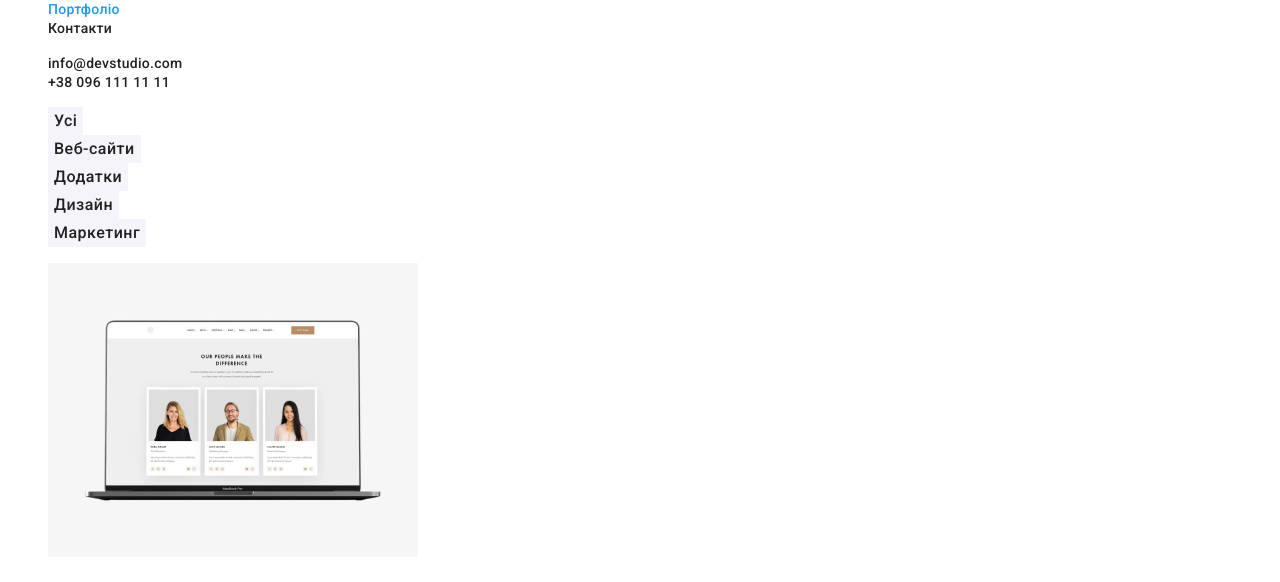
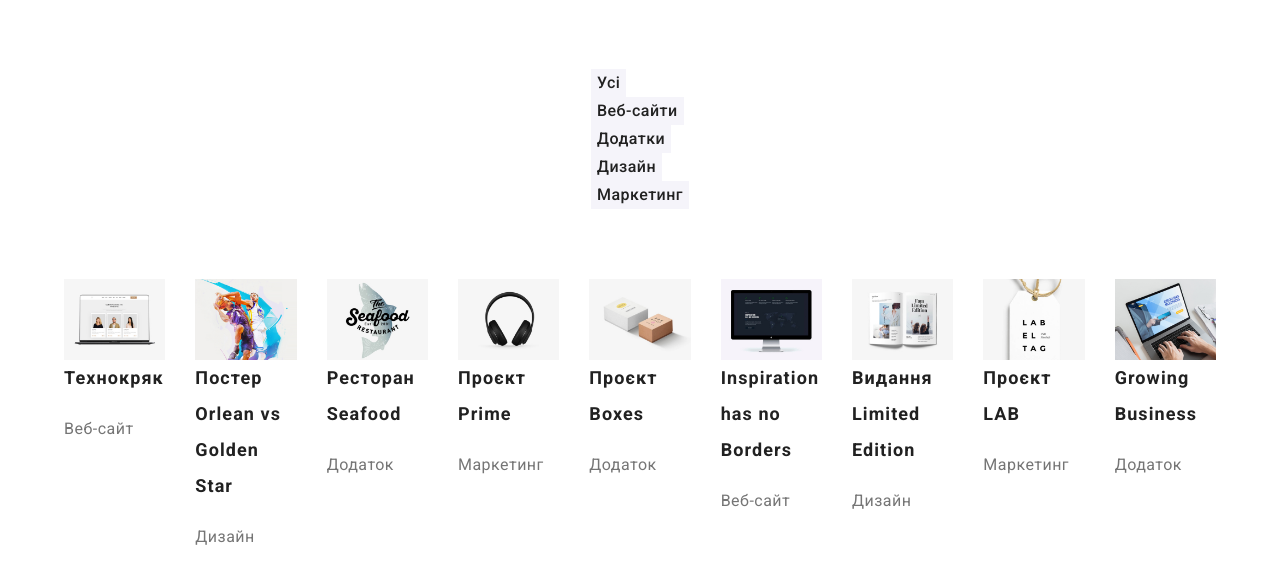
Before and after one commit to ssmazay/goit-markup-hw-03, a plain HTML site: page portfolio.html in a window 1280 px wide. Shown: the part 75-657 px from the top of the page. Drawn offline with nearby package versions, Linux system fonts and the light colour scheme.

Commit message:
Unfinished work

```diff
--- a/css/styles.css
+++ b/css/styles.css
@@ -20,45 +20,104 @@
   /* Others */
 }
 
+/* * *::before,
+*::after {
+  box-sizing: border-box;
+} */
+
+/* outline: 1px solid red; */
+
 .page {
   font-family: var(--main-font);
   background-color: var(--main-bg-cl);
   color: var(--main-txt-cl);
 }
 
+/* Reset */
+h1,
+h2,
+h3,
+h4,
+h5,
+h6,
+p {
+  margin-top: 0;
+}
+
+img {
+  display: block;
+  max-width: 100%;
+  height: auto;
+}
+
+section {
+  padding-top: 64px;
+}
+
+nav {
+  display: flex;
+}
+
 .list {
   list-style: none;
+  margin: 0;
+  padding: 0;
+}
+
+.container {
+  width: 1200px;
+  padding-left: 15;
+  padding-right: 15;
+  margin-left: auto;
+  margin-right: auto;
+
+  /* outline: 2px solid red; */
 }
 
 /* Header */
 
-/* .header { */
+.header-container {
+  display: flex;
+}
 
 .logo {
+  margin-right: 93px;
   color: #000000;
   font-family: var(--secondary-font);
   font-weight: 700;
   font-size: 26px;
   line-height: calc(31 / 26);
   text-decoration: none;
+  padding-top: 24px;
+  padding-bottom: 25px;
 }
 .accent {
   color: var(--link-txt-cl);
 }
 .nav {
+  margin-right: auto;
 }
+
+.header-list {
+  display: flex;
+  gap: 50px;
+}
+
 .header-list .header-link.current {
   color: var(--link-txt-cl);
 }
 /* .header-item  */
 
 .header-link {
+  display: block;
   color: inherit;
   text-decoration: none;
   font-weight: 500;
   font-size: 14px;
   line-height: calc(16 / 14);
   letter-spacing: 0.02em;
+  padding-top: 32px;
+  padding-bottom: 32px;
 }
 .header-link:hover,
 .header-link:focus {
@@ -68,21 +127,40 @@
   color: var(--secondary-txt-cl);
 }
 
+.mail-to {
+  margin-right: 50px;
+}
+
 /* Studio */
 
 .section-hero {
   background-color: var(--hero-bg-cl);
   color: var(--white-txt-cl);
+
+  width: 1600px;
+  height: 600px;
+  left: 0px;
+  top: 80px;
 }
 .hero-title {
+  display: block;
+  margin-left: auto;
+  margin-right: auto;
+
+  padding-bottom: 30px;
   font-weight: 900;
   font-size: 44px;
   line-height: calc(60 / 44);
   text-align: center;
   letter-spacing: 0.06em;
   text-transform: uppercase;
+  width: 696px;
+  height: 120px;
 }
 .hero-btn {
+  display: block;
+  margin-left: auto;
+  margin-right: auto;
   font-family: inherit;
   color: var(--white-txt-cl);
   background-color: var(--link-txt-cl);
@@ -100,9 +178,14 @@
   color: #188ce8;
 }
 
-/* .section-features  */
+.section-features {
+  padding-top: 94;
+  padding-bottom: 94;
+}
 
-/* .features-list  */
+.features-list {
+  display: flex;
+}
 
 /* .features-item  */
 
@@ -121,7 +204,10 @@
   letter-spacing: 0.03em;
 }
 
-/* .section-work  */
+.section-work {
+  padding-top: 94;
+  padding-bottom: 94;
+}
 
 .work-title {
   font-weight: 700;
@@ -129,8 +215,12 @@
   line-height: calc(42 / 36);
   text-align: center;
   letter-spacing: 0.03em;
+  padding-bottom: 50px;
 }
-/* .work-list  */
+.work-list {
+  display: flex;
+  gap: 30px;
+}
 
 /* .work-item  */
 
@@ -140,7 +230,14 @@
 
 .section-team {
   background-color: var(--secondary-bg-cl);
+  padding-top: 94px;
 }
+
+.team-container {
+  display: flex;
+  gap: 30px;
+}
+
 .team-title {
   font-weight: 700;
   font-size: 36px;
@@ -148,7 +245,10 @@
   text-align: center;
   letter-spacing: 0.03em;
 }
-/* .team-list { */
+
+.team-list {
+  display: flex;
+}
 
 .team-item {
   background-color: var(--main-bg-cl);
@@ -214,6 +314,12 @@
 
 /* .fiters-item  */
 
+.filters {
+  display: flex;
+  justify-content: center;
+  margin-bottom: 50px;
+}
+
 .filters-btn {
   font-family: inherit;
   color: inherit;
@@ -231,7 +337,14 @@
   color: var(--white-txt-cl);
   background-color: var(--link-txt-cl);
 }
-/* .project-list */
+.project-list {
+  display: flex;
+  gap: 30px;
+}
+
+.project-cards {
+  padding: 20px 24px;
+}
 
 /* .project-item */
 
--- a/index.html
+++ b/index.html
@@ -11,11 +11,17 @@
   <link rel="preconnect" href="https://fonts.gstatic.com" crossorigin>
   <link href="https://fonts.googleapis.com/css2?family=Raleway:wght@700&family=Roboto:wght@400;500;700;900&display=swap"
     rel="stylesheet">
+  <!-- Modern normalize -->
+  <link rel="stylesheet" href="https://cdnjs.cloudflare.com/ajax/libs/modern-normalize/1.1.0/modern-normalize.min.css"
+    integrity="sha512-wpPYUAdjBVSE4KJnH1VR1HeZfpl1ub8YT/NKx4PuQ5NmX2tKuGu6U/JRp5y+Y8XG2tV+wKQpNHVUX03MfMFn9Q=="
+    crossorigin="anonymous" referrerpolicy="no-referrer" />
+
   <link rel="stylesheet" href="./css/styles.css">
 </head>
 
 <body class="page">
   <header class="header">
+    <div class="container header-container">
       <a class="logo" lang="en" href="./index.html"><span class="accent">Web</span>Studio</a>
       <nav class="nav">
         <ul class="header-list list">
@@ -30,23 +36,29 @@
           </li>
         </ul>
       </nav>
+      <div class="header-link-block">
         <ul class="header-list list">
           <li class="header-item">
-        <a class="header-link link-to" href="mailto:info@devstudio.com">info@devstudio.com</a>
+            <a class="header-link link-to mail-to" href="mailto:info@devstudio.com">info@devstudio.com</a>
           </li>
           <li class="header-item">
             <a class="header-link link-to" href="tel:+380961111111">+38 096 111 11 11</a>
           </li>
         </ul>
+      </div>
+    </div>
   </header>
   <main>
     <!-- Герой -->
     <section class="section-hero">
+      <div class="container">
         <h1 class="hero-title">Ефективні рішення для вашого бізнесу</h1>
         <button class="hero-btn" type="button">Замовити послугу</button>
+      </div>
     </section>
     <!-- Особливості -->
     <section class="section-features">
+      <div class="container">
         <h2 hidden>Особливості</h2>
         <ul class="features-list list">
           <li class="features-item">
@@ -77,15 +89,17 @@
             </p>
           </li>
         </ul>
+      </div>
     </section>
     <!-- Чим займаємось -->
     <section class="section-work">
+      <div class="container ">
         <h2 class="work-title">Чим ми займаємося</h2>
         <ul class="work-list list">
           <li class="work-item">
             <a class="work-link" href="">
-            <img class="work-img" src="./images/section3/box1.jpeg" alt="Розробка програмного забезпечення" width="370"
-              height="300" />
+              <img class="work-img" src="./images/section3/box1.jpeg" alt="Розробка програмного забезпечення"
+                width="370" height="300" />
             </a>
           </li>
           <li class="work-item">
@@ -101,40 +115,52 @@
             </a>
           </li>
         </ul>
+      </div>
     </section>
     <!-- Наша команда -->
     <section class="section-team">
+      <div class="container team-container">
         <h2 class="team-title">Наша команда</h2>
         <ul class="team-list list">
           <li class="team-item">
             <img class="team-img" src="./images/section4/img.jpeg" alt="Ігор Демʼяненко" width="270" height="260" />
+            <div class="team-worker">
               <h3 class="team-name">Ігор Дем'яненко</h3>
               <p class="team-profession" lang="en">Product Designer</p>
+            </div>
           </li>
           <li class="team-item">
             <img class="team-img" src="./images/section4/img2.jpeg" alt="Ольга Рєпіна" width="270" height="260" />
+            <div class="team-worker">
               <h3 class="team-name">Ольга Рєпіна</h3>
               <p class="team-profession" lang="en">Frontend Developer</p>
+            </div>
           </li>
           <li class="team-item">
             <img class="team-img" src="./images/section4/img3.jpeg" alt="Микола Тарасов" width="270" height="260" />
+            <div class="team-worker">
               <h3 class="team-name">Микола Тарасов</h3>
               <p class="team-profession" lang="en">Marketing</p>
+            </div>
           </li>
           <li class="team-item">
             <img class="team-img" src="./images/section4/img4.jpeg" alt="Михайло Єрмаков" width="270" height="260" />
+            <div class="team-worker">
               <h3 class="team-name">Михайло Єрмаков</h3>
               <p class="team-profession" lang="en">UI Designer</p>
+            </div>
           </li>
         </ul>
+      </div>
     </section>
   </main>
   <footer class="footer">
-    <a class="footer-logo" lang="en" href=""><span class="accent">Web</span>Studio</a>
+    <div class="container"><a class="footer-logo" lang="en" href=""><span class="accent">Web</span>Studio</a>
       <address class="footer-adress">
         <ul class="footer-list list">
           <li class="footer-item">
-          <a class="footer-link" href="https://goo.gl/maps/zwRMYUGouhkKtX1Y8" target="_blank" rel="noopener noreferrer">
+            <a class="footer-link" href="https://goo.gl/maps/zwRMYUGouhkKtX1Y8" target="_blank"
+              rel="noopener noreferrer">
               м. Київ, пр-т Лесі Українки, 26
             </a>
           </li>
@@ -146,6 +172,7 @@
           </li>
         </ul>
       </address>
+    </div>
   </footer>
 </body>
 
--- a/portfolio.html
+++ b/portfolio.html
@@ -7,16 +7,22 @@
     <meta name="viewport" content="width=device-width, initial-scale=1.0" />
     <title>Web studio</title>
     <!-- Fonts -->
-    <link rel="preconnect" href="https://fonts.googleapis.com">
-    <link rel="preconnect" href="https://fonts.gstatic.com" crossorigin>
+    <link rel="preconnect" href="https://fonts.googleapis.com" />
+    <link rel="preconnect" href="https://fonts.gstatic.com" crossorigin />
     <link
         href="https://fonts.googleapis.com/css2?family=Raleway:wght@700&family=Roboto:wght@400;500;700;900&display=swap"
-        rel="stylesheet">
-    <link rel="stylesheet" href="./css/styles.css">
+        rel="stylesheet" />
+    <!-- Modern normalize -->
+    <link rel="stylesheet" href="https://cdnjs.cloudflare.com/ajax/libs/modern-normalize/1.1.0/modern-normalize.min.css"
+        integrity="sha512-wpPYUAdjBVSE4KJnH1VR1HeZfpl1ub8YT/NKx4PuQ5NmX2tKuGu6U/JRp5y+Y8XG2tV+wKQpNHVUX03MfMFn9Q=="
+        crossorigin="anonymous" referrerpolicy="no-referrer" />
+
+    <link rel="stylesheet" href="./css/styles.css" />
 </head>
 
 <body class="page">
     <header class="header">
+        <div class="container header-container">
             <a class="logo" lang="en" href="./index.html"><span class="accent">Web</span>Studio</a>
             <nav class="nav">
                 <ul class="header-list list">
@@ -31,81 +37,113 @@
                     </li>
                 </ul>
             </nav>
+            <div class="header-link-block">
                 <ul class="header-list list">
                     <li class="header-item">
-                <a class="header-link" href="mailto:info@devstudio.com">info@devstudio.com</a>
+                        <a class="header-link link-to mail-to" href="mailto:info@devstudio.com">info@devstudio.com</a>
                     </li>
                     <li class="header-item">
-                <a class="header-link" href="tel:+380961111111">+38 096 111 11 11</a>
+                        <a class="header-link link-to" href="tel:+380961111111">+38 096 111 11 11</a>
                     </li>
                 </ul>
+            </div>
+        </div>
     </header>
     <main>
         <!-- Проекти -->
         <section class="projects">
+            <div class="container">
+                <div class="filters">
                     <h1 hidden>Проекти</h1>
                     <ul class="filters-list list">
-                <li class="fiters-item"><button class="filters-btn" type="button">Усі</button></li>
-                <li class="fiters-item"><button class="filters-btn" type="button">Веб-сайти</button></li>
-                <li class="fiters-item"><button class="filters-btn" type="button">Додатки</button></li>
-                <li class="fiters-item"><button class="filters-btn" type="button">Дизайн</button></li>
-                <li class="fiters-item"><button class="filters-btn" type="button">Маркетинг</button></li>
+                        <li class="fiters-item">
+                            <button class="filters-btn" type="button">Усі</button>
+                        </li>
+                        <li class="fiters-item">
+                            <button class="filters-btn" type="button">Веб-сайти</button>
+                        </li>
+                        <li class="fiters-item">
+                            <button class="filters-btn" type="button">Додатки</button>
+                        </li>
+                        <li class="fiters-item">
+                            <button class="filters-btn" type="button">Дизайн</button>
+                        </li>
+                        <li class="fiters-item">
+                            <button class="filters-btn" type="button">Маркетинг</button>
+                        </li>
                     </ul>
+                </div>
+                <div class="project-cards">
                     <ul class="project-list list">
                         <li class="project-item">
-                    <img class="project-img" src="./images/portfolio/img1.jpeg" alt="Розкритий ноутбук" width="370">
+                            <img class="project-img" src="./images/portfolio/img1.jpeg" alt="Розкритий ноутбук"
+                                width="370" />
                             <h3 class="project-name">Технокряк</h3>
                             <p class="project-filters">Веб-сайт</p>
                         </li>
                         <li class="project-item">
-                    <img class="project-img" src="./images/portfolio/img2.jpeg" alt="Грають в баскетбол" width="370">
-                    <h3 class="project-name">Постер <span lang="en">Orlean vs Golden Star</span> </h3>
+                            <img class="project-img" src="./images/portfolio/img2.jpeg" alt="Грають в баскетбол"
+                                width="370" />
+                            <h3 class="project-name">
+                                Постер <span lang="en">Orlean vs Golden Star</span>
+                            </h3>
                             <p class="project-filters">Дизайн</p>
                         </li>
                         <li class="project-item">
-                    <img class="project-img" src="./images/portfolio/img3.jpeg" alt="Логотип ресторану" width="370">
-                    <h3 class="project-name">Ресторан <span lang="en">Seafood</span></h3>
+                            <img class="project-img" src="./images/portfolio/img3.jpeg" alt="Логотип ресторану"
+                                width="370" />
+                            <h3 class="project-name">
+                                Ресторан <span lang="en">Seafood</span>
+                            </h3>
                             <p class="project-filters">Додаток</p>
                         </li>
                         <li class="project-item">
-                    <img class="project-img" src="./images/portfolio/img4.jpeg" alt="Навушники" width="370">
+                            <img class="project-img" src="./images/portfolio/img4.jpeg" alt="Навушники" width="370" />
                             <h3 class="project-name">Проєкт <span lang="en">Prime</span></h3>
                             <p class="project-filters">Маркетинг</p>
                         </li>
                         <li class="project-item">
-                    <img class="project-img" src="./images/portfolio/img5.jpeg" alt="Дві коробочки" width="370">
+                            <img class="project-img" src="./images/portfolio/img5.jpeg" alt="Дві коробочки"
+                                width="370" />
                             <h3 class="project-name">Проєкт <span lang="en">Boxes</span></h3>
                             <p class="project-filters">Додаток</p>
                         </li>
                         <li class="project-item">
-                    <img class="project-img" src="./images/portfolio/img6.jpeg" alt="Компьютерний дисплей" width="370">
+                            <img class="project-img" src="./images/portfolio/img6.jpeg" alt="Компьютерний дисплей"
+                                width="370" />
                             <h3 class="project-name" lang="en">Inspiration has no Borders</h3>
                             <p class="project-filters">Веб-сайт</p>
                         </li>
                         <li class="project-item">
-                    <img class="project-img" src="./images/portfolio/img7.jpeg" alt="Розгорнута книжка" width="370">
-                    <h3 class="project-name">Видання <span lang="en">Limited Edition</span></h3>
+                            <img class="project-img" src="./images/portfolio/img7.jpeg" alt="Розгорнута книжка"
+                                width="370" />
+                            <h3 class="project-name">
+                                Видання <span lang="en">Limited Edition</span>
+                            </h3>
                             <p class="project-filters">Дизайн</p>
                         </li>
                         <li class="project-item">
                             <img class="project-img" src="./images/portfolio/img8.jpeg" alt="Бирка з назвою проекта"
-                        width="370">
+                                width="370" />
                             <h3 class="project-name">Проєкт <span lang="en">LAB</span></h3>
                             <p class="project-filters">Маркетинг</p>
                         </li>
                         <li class="project-item">
                             <img class="project-img" src="./images/portfolio/img9.jpeg" alt="Людина працюе на ноутбуці"
-                        width="370">
+                                width="370" />
                             <h3 class="project-name" lang="en">Growing Business</h3>
                             <p class="project-filters">Додаток</p>
                         </li>
                     </ul>
+                </div>
+            </div>
         </section>
     </main>
     <footer class="footer">
+        <div class="container">
             <a class="footer-logo" lang="en" href=""><span class="accent">Web</span>Studio</a>
             <address class="footer-adress">
-            <ul class="footer-list">
+                <ul class="footer-list list">
                     <li class="footer-item">
                         <a class="footer-link" href="https://goo.gl/maps/zwRMYUGouhkKtX1Y8" target="_blank"
                             rel="noopener noreferrer">
@@ -120,6 +158,7 @@
                     </li>
                 </ul>
             </address>
+        </div>
     </footer>
 </body>
 
```
Also changed, not shown: 1 other file. Lines whose indentation alone changed are shown as unchanged.
